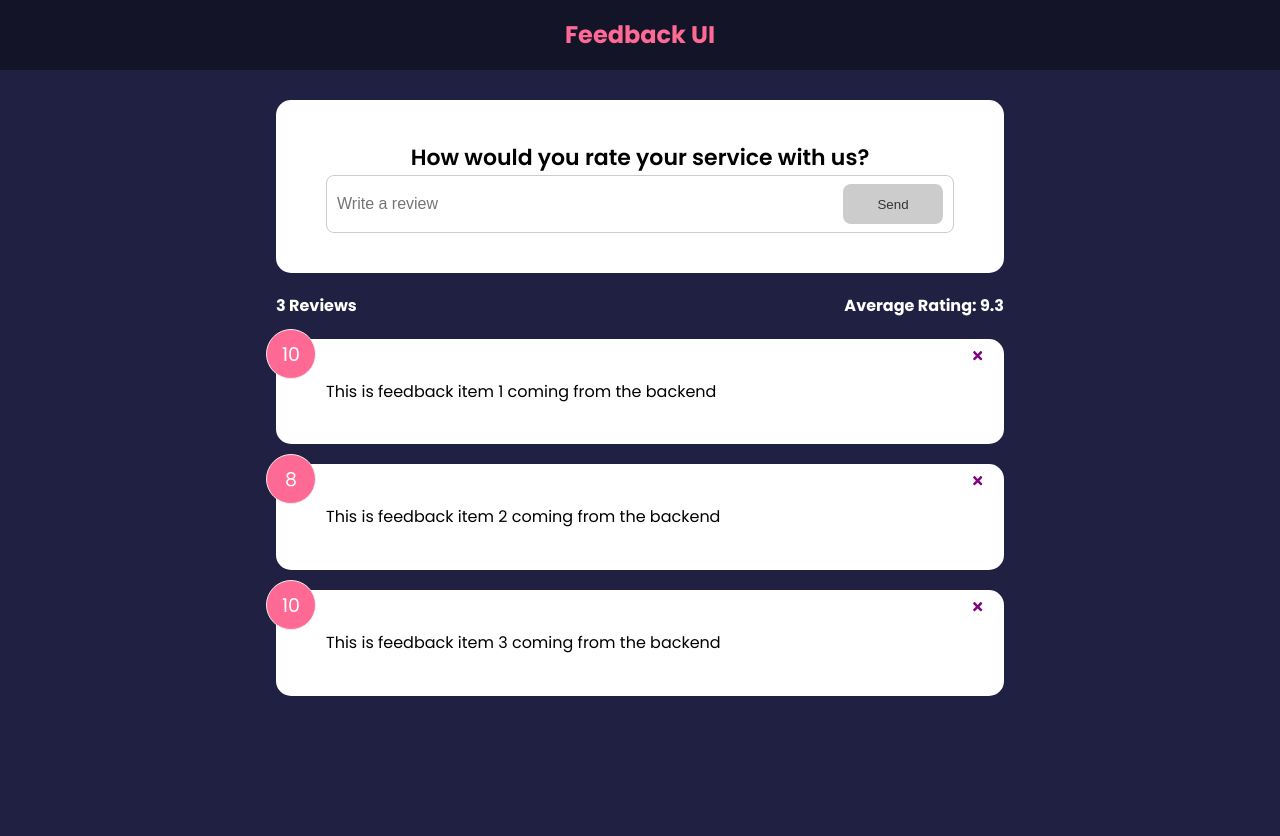
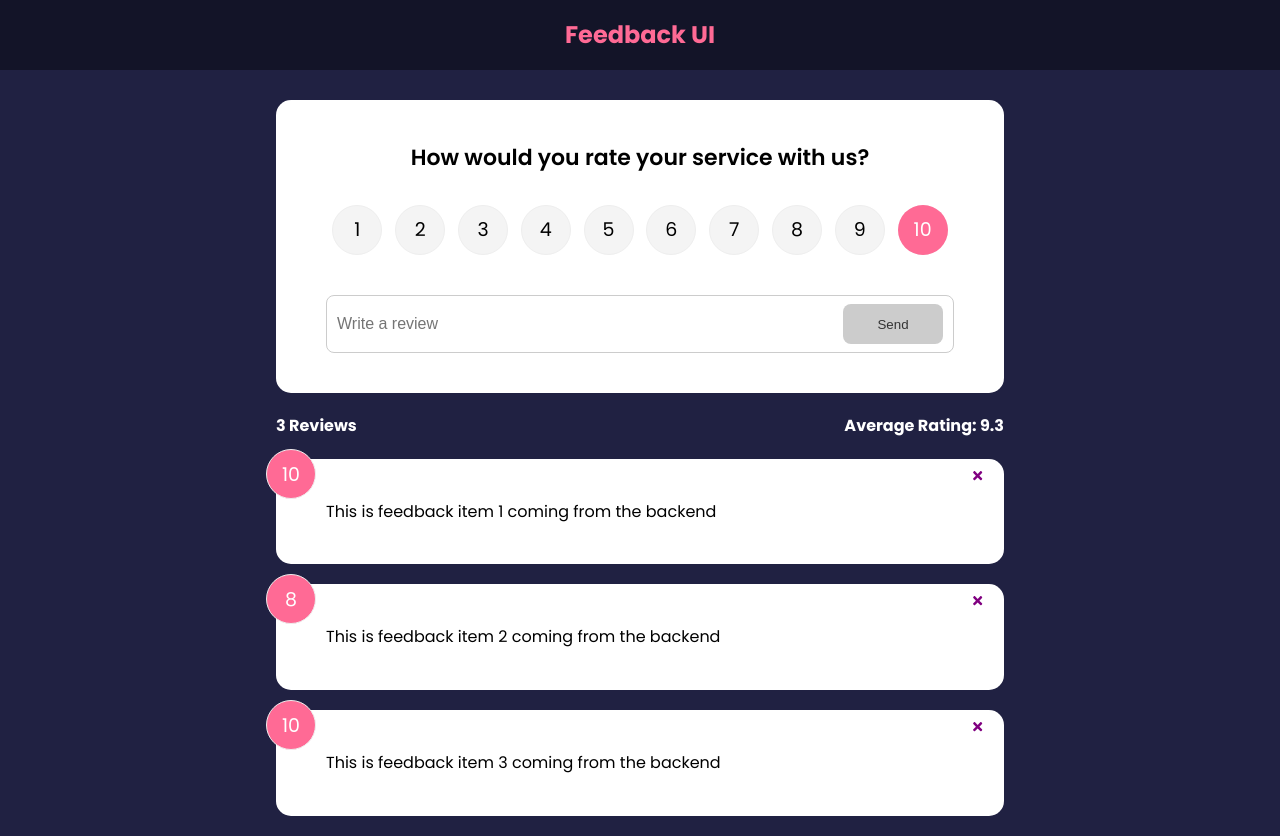
Before and after one commit to Tskxe33/Feedback-App, a React (Create React App) app: page / in a window 1280 px wide. Before the commit the page ends 800 px from the top, so only its background shows below. Built offline with nearby package versions, Linux system fonts and the light colour scheme.

Commit message:
Submit, rating

```diff
--- a/src/components/FeedbackForm.jsx
+++ b/src/components/FeedbackForm.jsx
@@ -1,9 +1,11 @@
 import { useState } from "react";
 import Button from "./shared/Button";
 import Card from "./shared/Card";
+import RatingSelect from "./RatingSelect";
 
-function FeedbackForm() {
+function FeedbackForm({ handleAdd }) {
   const [text, setText] = useState("");
+  const [rating, setRating] = useState(10);
   const [btnDisabled, setBtnDisabled] = useState(true);
   const [message, setMessage] = useState("");
 
@@ -21,11 +23,23 @@
 
     setText(e.target.value);
   };
+
+  const handleSubmit = (e) => {
+    e.preventDefault();
+    if (text.trim().length > 10) {
+      const newFeedback = {
+        text,
+        rating,
+      };
+      handleAdd(newFeedback);
+      setText("");
+    }
+  };
   return (
     <Card>
-      <form>
+      <form onSubmit={handleSubmit}>
         <h2>How would you rate your service with us?</h2>
-        {/* @todo - rating select component */}
+        <RatingSelect select={(rating) => setRating(rating)} />
 
         <div className="input-group">
           <input
--- /dev/null
+++ b/src/components/RatingSelect.jsx
@@ -0,0 +1,127 @@
+import { useState } from "react";
+
+function RatingSelect({ select }) {
+  const [selected, setSelected] = useState(10);
+
+  const handleChange = (e) => {
+    setSelected(+e.currentTarget.value);
+    select(+e.currentTarget.value);
+  };
+
+  return (
+    <ul className="rating">
+      <li>
+        <input
+          type="radio"
+          id="num1"
+          name="rating"
+          value="1"
+          onChange={handleChange}
+          checked={selected === 1}
+        />
+        <label htmlFor="num1">1</label>
+      </li>
+      <li>
+        <input
+          type="radio"
+          id="num2"
+          name="rating"
+          value="2"
+          onChange={handleChange}
+          checked={selected === 2}
+        />
+        <label htmlFor="num2">2</label>
+      </li>
+      <li>
+        <input
+          type="radio"
+          id="num3"
+          name="rating"
+          value="3"
+          onChange={handleChange}
+          checked={selected === 3}
+        />
+        <label htmlFor="num3">3</label>
+      </li>
+      <li>
+        <input
+          type="radio"
+          id="num4"
+          name="rating"
+          value="4"
+          onChange={handleChange}
+          checked={selected === 4}
+        />
+        <label htmlFor="num4">4</label>
+      </li>
+      <li>
+        <input
+          type="radio"
+          id="num5"
+          name="rating"
+          value="5"
+          onChange={handleChange}
+          checked={selected === 5}
+        />
+        <label htmlFor="num5">5</label>
+      </li>
+      <li>
+        <input
+          type="radio"
+          id="num6"
+          name="rating"
+          value="6"
+          onChange={handleChange}
+          checked={selected === 6}
+        />
+        <label htmlFor="num6">6</label>
+      </li>
+      <li>
+        <input
+          type="radio"
+          id="num7"
+          name="rating"
+          value="7"
+          onChange={handleChange}
+          checked={selected === 7}
+        />
+        <label htmlFor="num7">7</label>
+      </li>
+      <li>
+        <input
+          type="radio"
+          id="num8"
+          name="rating"
+          value="8"
+          onChange={handleChange}
+          checked={selected === 8}
+        />
+        <label htmlFor="num8">8</label>
+      </li>
+      <li>
+        <input
+          type="radio"
+          id="num9"
+          name="rating"
+          value="9"
+          onChange={handleChange}
+          checked={selected === 9}
+        />
+        <label htmlFor="num9">9</label>
+      </li>
+      <li>
+        <input
+          type="radio"
+          id="num10"
+          name="rating"
+          value="10"
+          onChange={handleChange}
+          checked={selected === 10}
+        />
+        <label htmlFor="num10">10</label>
+      </li>
+    </ul>
+  );
+}
+
+export default RatingSelect;
```
